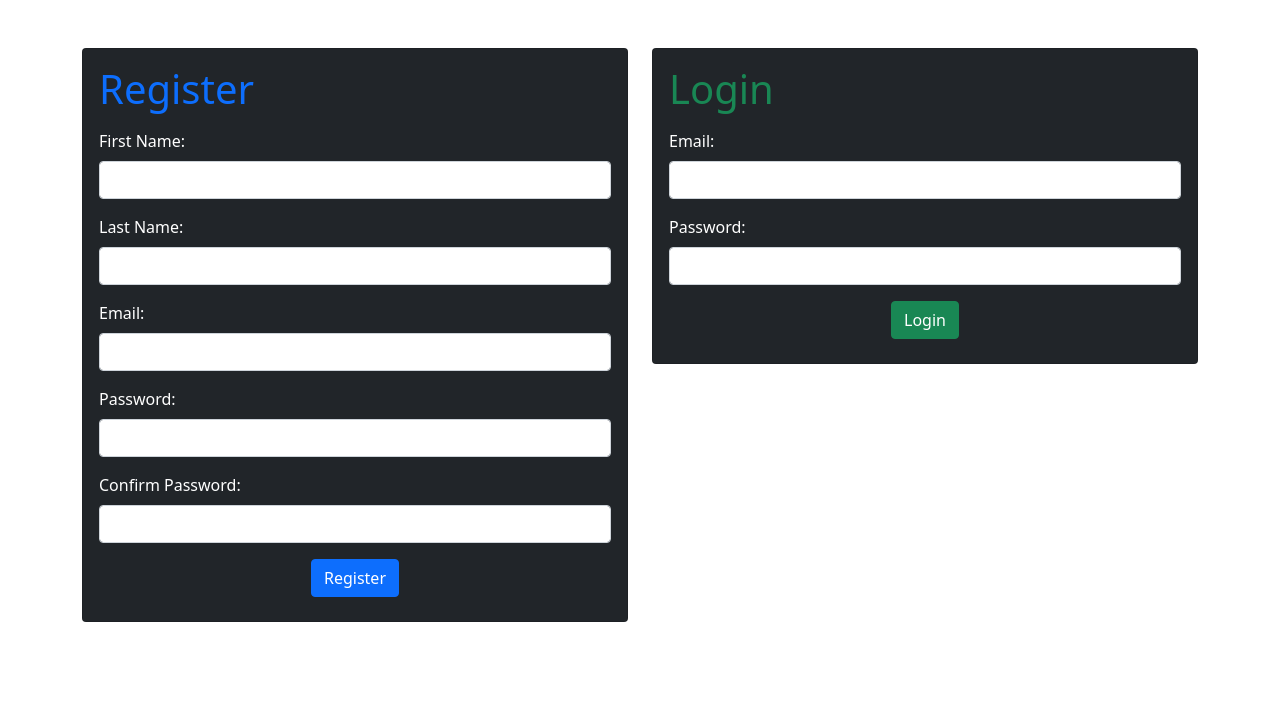
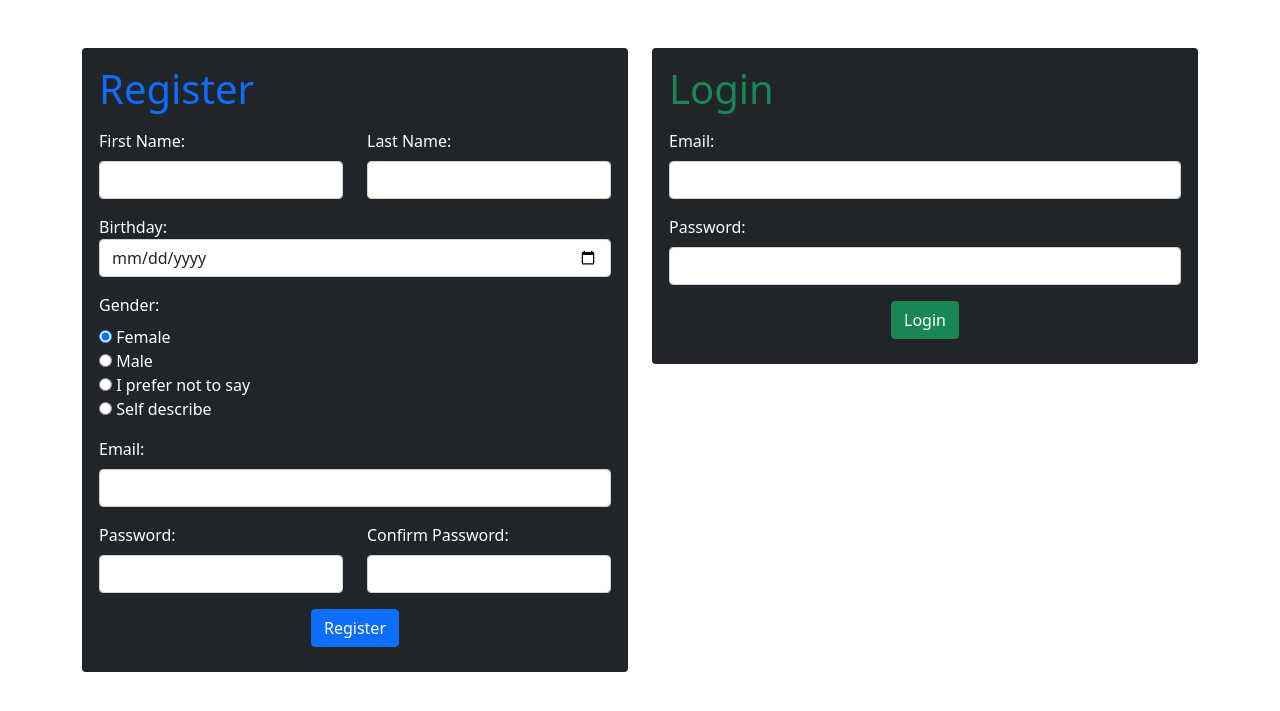
Before and after one commit to mishrole/CD_Flask-MySQL_LoginRegister-BCrypt-Core, a Flask app: page / in a window 1280 px wide. Shown: the part 56-767 px from the top of the page. Run offline with Flask 2, Linux system fonts and the light colour scheme.

Commit message:
add: Bonus Sensei Date & Options + fix: Only letters Regex

```diff
--- a/bcrypt_app/controllers/usersController.py
+++ b/bcrypt_app/controllers/usersController.py
@@ -2,6 +2,7 @@ from flask import Flask, render_template, request, redirect, session, flash
 from bcrypt_app import app
 from bcrypt_app.models import userModel
 from flask_bcrypt import Bcrypt
+from datetime import datetime
 
 bcrypt = Bcrypt(app)
 
@@ -26,14 +27,23 @@ def register():
         return redirect('/')
 
     encryptedPassword = bcrypt.generate_password_hash(request.form['password'])
-    print(encryptedPassword)
+
+    gender = request.form['gender']
+
+    if gender == 'Self describe':
+        gender = request.form['other']
 
     data = {
         'firstname': request.form['firstname'],
         'lastname': request.form['lastname'],
         'email': request.form['email'],
-        'password': encryptedPassword
+        'password': encryptedPassword,
+        'gender': gender,
+        'birthday': request.form['birthday']
     }
+
+    print(request.form['birthday'])
+    today = datetime.now()
 
     result = userModel.User.save(data)
 
--- /dev/null
+++ b/bcrypt_app/static/js/app.js
@@ -0,0 +1,19 @@
+const radios = document.querySelectorAll('.radio-gender');
+const otherInput = document.querySelector('#other');
+const birthday = document.querySelector('#birthday');
+
+radios.forEach((radio) => {
+    radio.addEventListener('click', (e) => {
+        if (e.target.value === 'Self describe') {
+            otherInput.classList.remove('d-none');
+            otherInput.focus();
+        } else {
+            otherInput.classList.add('d-none');
+        }
+    });
+});
+
+(function() {
+    const today = new Date().toISOString().split('T')[0];
+    birthday.setAttribute('max', today);
+})();
--- a/bcrypt_app/templates/index.html
+++ b/bcrypt_app/templates/index.html
@@ -47,23 +47,58 @@
                         {% endwith %}
                         <form action="/register" method="post" class="col-12">
                             <div class="row">
-                                <div class="col-12 py-2">
+                                <div class="col-12 col-md-6 py-2">
                                     <label for="firstname" class="form-label">First Name:</label>
                                     <input type="text" class="form-control" name="firstname">
                                 </div>
-                                <div class="col-12 py-2">
+                                <div class="col-12 col-md-6 py-2">
                                     <label for="lastname" class="form-label">Last Name:</label>
                                     <input type="text" class="form-control" name="lastname">
                                 </div>
                                 <div class="col-12 py-2">
+                                    <label for="birthday">Birthday:</label>
+                                    <input type="date" class="form-control" name="birthday" id="birthday">
+                                </div>
+                                <div class="col-12 py-2 d-flex flex-column">
+                                    <label for="gender" class="form-label">Gender:</label>
+                                    <label>
+                                        <input type="radio" name="gender" value="Female" checked="" class="radio-gender">
+                                        Female
+                                    </label>
+                                    <label>
+                                        <input type="radio" name="gender" value="Male" class="radio-gender">
+                                        Male
+                                    </label>
+                                    <label>
+                                        <input type="radio" name="gender" value="I prefer not to say" class="radio-gender">
+                                        I prefer not to say
+                                    </label>
+                                    <label>
+                                        <input type="radio" name="gender" value="Self describe" class="radio-gender">
+                                        Self describe
+                                        <input type="text" class="form-control d-none mt-1" name="other" id="other">
+                                    </label>
+                                    <!-- <label for="gender">Gender:</label>
+                                    <select name="gender" class="form-select">
+                                        <option value="Female">Female</option>
+                                        <option value="Male">Male</option>
+                                        <option value="Non-binary">Non-binary</option>
+                                        <option value="Prefer not no say">Prefer not to say</option>
+                                        <option value="Other">Self-describe</option>
+                                    </select> -->
+                                </div>
+                                <!-- <div class="col-12 py-2">
+                                    <input type="text" class="form-control" name="other">
+                                </div> -->
+                                <div class="col-12 py-2">
                                     <label for="email" class="form-label">Email:</label>
                                     <input type="text" class="form-control" name="email">
                                 </div>
-                                <div class="col-12 py-2">
+                                <div class="col-12 col-md-6 py-2">
                                     <label for="password" class="form-label">Password:</label>
                                     <input type="password" class="form-control" name="password">
                                 </div>
-                                <div class="col-12 py-2">
+                                <div class="col-12 col-md-6 py-2">
                                     <label for="password_confirmation" class="form-label">Confirm Password:</label>
                                     <input type="password" class="form-control" name="password_confirmation">
                                 </div>
@@ -111,5 +146,6 @@
     </main>
 
     <script src="https://cdn.jsdelivr.net/npm/bootstrap@5.1.3/dist/js/bootstrap.bundle.min.js" integrity="sha384-ka7Sk0Gln4gmtz2MlQnikT1wXgYsOg+OMhuP+IlRH9sENBO0LRn5q+8nbTov4+1p" crossorigin="anonymous"></script>
+    <script src="{{ url_for('static', filename='js/app.js') }}"></script>
 </body>
 </html>
--- a/bcrypt_user_schema.sql
+++ b/bcrypt_user_schema.sql
@@ -2,9 +2,11 @@ Create database bcrypt_user_schema;
 Use bcrypt_user_schema;
 
 Create table users (
-    id int primary key auto_increment,
+	id int primary key auto_increment,
     firstname varchar(45),
     lastname varchar(45),
+    birthday date,
+    gender varchar(100),
     email varchar(100),
     password text,
     created_at datetime,
```
Also changed, not shown: bcrypt_app/models/userModel.py (+39 -5 lines).
